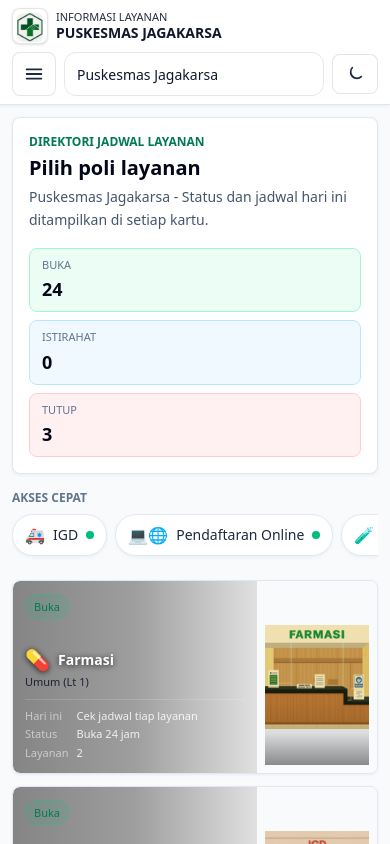
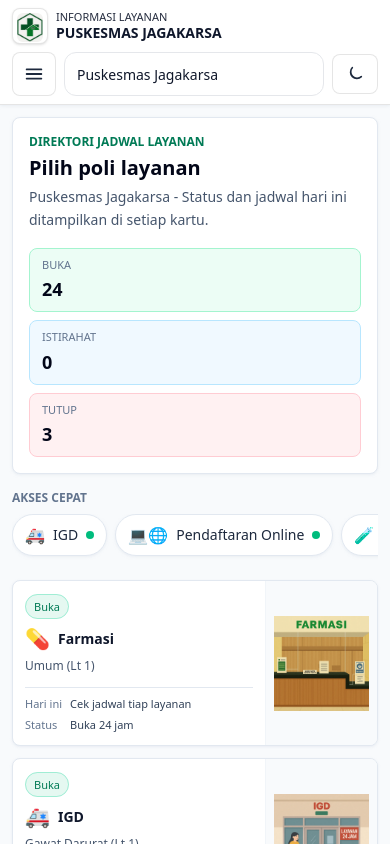
Before and after one commit to fajars97-cpu/alurlayanan, a React (Vite) app: page / in a window 390 px wide. Shown: the top 844 px of the page. Built offline with nearby package versions, Linux system fonts and the light colour scheme.

Commit message:
rapikan kartu poli mobile

```diff
--- a/src/App.jsx
+++ b/src/App.jsx
@@ -741,7 +741,6 @@ function Sidebar({
 function ServiceCard({ s, onPick }) {
   const name = s.nama || "";
   const status = getOpenStatusForPoli(s);
-  const serviceCount = (s.layanan || []).length;
   const todaySchedule = s.jadwal ? todayText(s.jadwal) : "Cek jadwal tiap layanan";
   const statusDetail = describeServiceStatus(status, todaySchedule);
   // anggap nama panjang kalau lebih dari 18 karakter
@@ -753,7 +752,7 @@ function ServiceCard({ s, onPick }) {
   return (
     <button
       onClick={() => onPick(s)}
-      className={`group relative grid min-h-44 grid-cols-[minmax(0,1fr)_7.5rem] overflow-hidden rounded-lg border
+      className={`group relative grid min-h-36 grid-cols-[minmax(0,1fr)_7rem] overflow-hidden rounded-lg border
         bg-white shadow-sm shadow-slate-200/60 dark:bg-white/5 dark:shadow-none
         hover:-translate-y-0.5 hover:bg-white hover:shadow-md hover:shadow-slate-200/80 dark:hover:bg-white/8
         active:scale-[.99] transition text-left touch-manipulation
@@ -764,10 +763,10 @@ function ServiceCard({ s, onPick }) {
         <StatusPill open={status.open} rest={status.rest} soon={status.soon} />
       </div>
       {/* Gambar: tinggi tetap per breakpoint, gambar tidak dipotong (contain) */}
-      <div className="col-start-2 row-start-1 h-full w-full bg-slate-50 dark:bg-slate-900/40 transition-colors duration-300 sm:col-auto sm:row-auto">
+      <div className="col-start-2 row-start-1 h-full w-full border-l border-slate-100 bg-slate-50 dark:border-white/10 dark:bg-slate-900/40 transition-colors duration-300 sm:col-auto sm:row-auto sm:border-l-0">
         <div className="relative h-full p-2 sm:h-auto sm:p-3">
           {/* container tinggi tetap agar desktop tidak mengecil, mobile tidak terpotong */}
-          <div className="relative h-full min-h-44 sm:h-48 sm:min-h-0 md:h-56 lg:h-60 xl:h-64">
+          <div className="relative h-full min-h-36 sm:h-48 sm:min-h-0 md:h-56 lg:h-60 xl:h-64">
             <img
               src={resolveInfografis(s)}
               onError={onInfoError}
@@ -776,14 +775,14 @@ function ServiceCard({ s, onPick }) {
               loading="lazy"
             />
             {/* Gradient bawah saja (±40% tinggi) agar teks kontras tanpa menutup gambar */}
-            <div className="pointer-events-none absolute bottom-0 left-0 right-0 h-16 sm:h-16 md:h-14 bg-gradient-to-t from-black/45 via-black/12 to-transparent" />
+            <div className="pointer-events-none absolute bottom-0 left-0 right-0 hidden h-16 bg-gradient-to-t from-black/45 via-black/12 to-transparent sm:block md:h-14" />
           </div>
         </div>
       </div>
 
       {/* Teks & ikon: bar bawah dengan latar gelap tipis */}
-      <div className="relative z-[1] col-start-1 row-start-1 flex h-full min-w-0 flex-col justify-end px-3 py-3 bg-gradient-to-r from-black/48 via-black/38 to-black/12 backdrop-blur-[1px] sm:absolute sm:bottom-0 sm:left-0 sm:right-0 sm:block sm:h-auto sm:bg-black/32 sm:px-3 sm:py-3">
-        <div className="flex items-center gap-2 text-white drop-shadow-[0_1px_3px_rgba(0,0,0,0.8)] leading-tight">
+      <div className="relative z-[1] col-start-1 row-start-1 flex h-full min-w-0 flex-col justify-end px-3 py-3 pt-11 text-slate-900 dark:text-white sm:absolute sm:bottom-0 sm:left-0 sm:right-0 sm:block sm:h-auto sm:bg-black/32 sm:px-3 sm:py-3 sm:text-white sm:backdrop-blur-[1px]">
+        <div className="flex items-center gap-2 leading-tight sm:drop-shadow-[0_1px_3px_rgba(0,0,0,0.8)]">
           <div className="text-xl shrink-0">{s.ikon}</div>
           {/* Nama poli: tidak di-truncate, font mengecil jika terlalu panjang, boleh 2 baris */}
           <div className={`${nameClass} whitespace-normal break-words`}>
@@ -791,16 +790,14 @@ function ServiceCard({ s, onPick }) {
           </div>
         </div>
         {/* Klaster: boleh dibatasi maksimal 2 baris agar tidak terlalu tinggi */}
-        <div className="text-[11px] sm:text-[12px] opacity-90 line-clamp-2">
+        <div className="mt-1 line-clamp-2 text-[12px] text-slate-600 dark:text-white/70 sm:text-[12px] sm:text-white sm:opacity-90">
           {s.klaster}
         </div>
-        <div className="mt-2 grid min-w-0 grid-cols-[auto_minmax(0,1fr)] gap-x-2 gap-y-0.5 border-t border-white/15 pt-2 text-[11px] text-white/85">
-          <span className="text-white/55">Hari ini</span>
+        <div className="mt-3 grid min-w-0 grid-cols-[auto_minmax(0,1fr)] gap-x-2 gap-y-1 border-t border-slate-200 pt-2 text-[11px] text-slate-700 dark:border-white/10 dark:text-white/70 sm:mt-2 sm:border-white/15 sm:text-white/85">
+          <span className="text-slate-500 dark:text-white/45 sm:text-white/55">Hari ini</span>
           <span className="truncate">{todaySchedule}</span>
-          <span className="text-white/55">Status</span>
+          <span className="text-slate-500 dark:text-white/45 sm:text-white/55">Status</span>
           <span className="truncate">{statusDetail}</span>
-          <span className="text-white/55">Layanan</span>
-          <span>{serviceCount}</span>
         </div>
       </div>
     </button>
```
Also changed, not shown: 4 other files (tests, documents, lock files or other folders).
